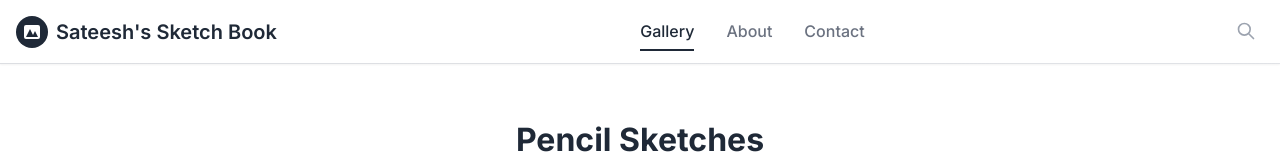
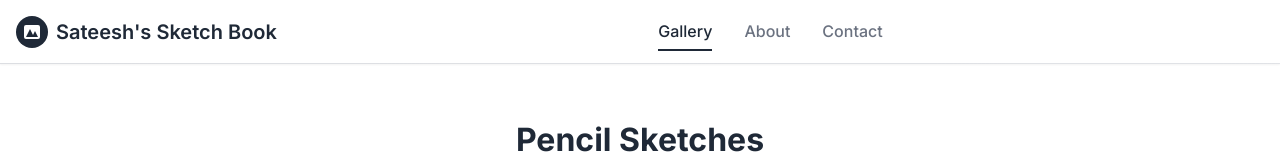
Before and after one commit to sat33shgit/SketchesWebsite, a React (Vite) app: page / in a window 1280 px wide. Shown: the top 160 px of the page. Built offline with nearby package versions, Linux system fonts and the light colour scheme; no server answers.

Commit message:
chore(navbar): remove search icon from header per request

```diff
--- a/src/components/Navbar.jsx
+++ b/src/components/Navbar.jsx
@@ -67,12 +67,7 @@ const Navbar = () => {
 
         {/* Right side icons */}
         <div className="social-links">
-          {/* Search Icon */}
-          <button>
-            <svg width="20" height="20" fill="none" stroke="currentColor" viewBox="0 0 24 24">
-              <path strokeLinecap="round" strokeLinejoin="round" strokeWidth={2} d="M21 21l-6-6m2-5a7 7 0 11-14 0 7 7 0 0114 0z" />
-            </svg>
-          </button>
+          {/* (search icon removed per request) */}
         </div>
       </div>
 
```
